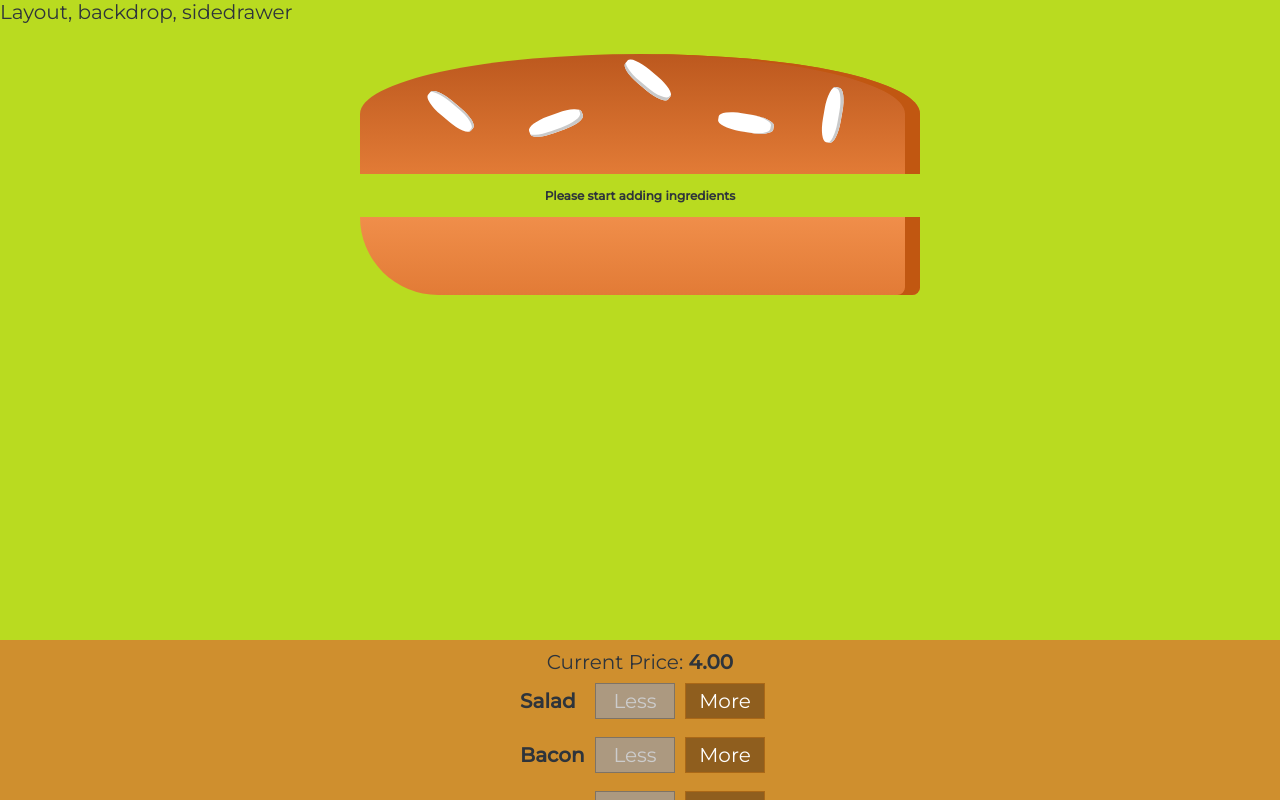
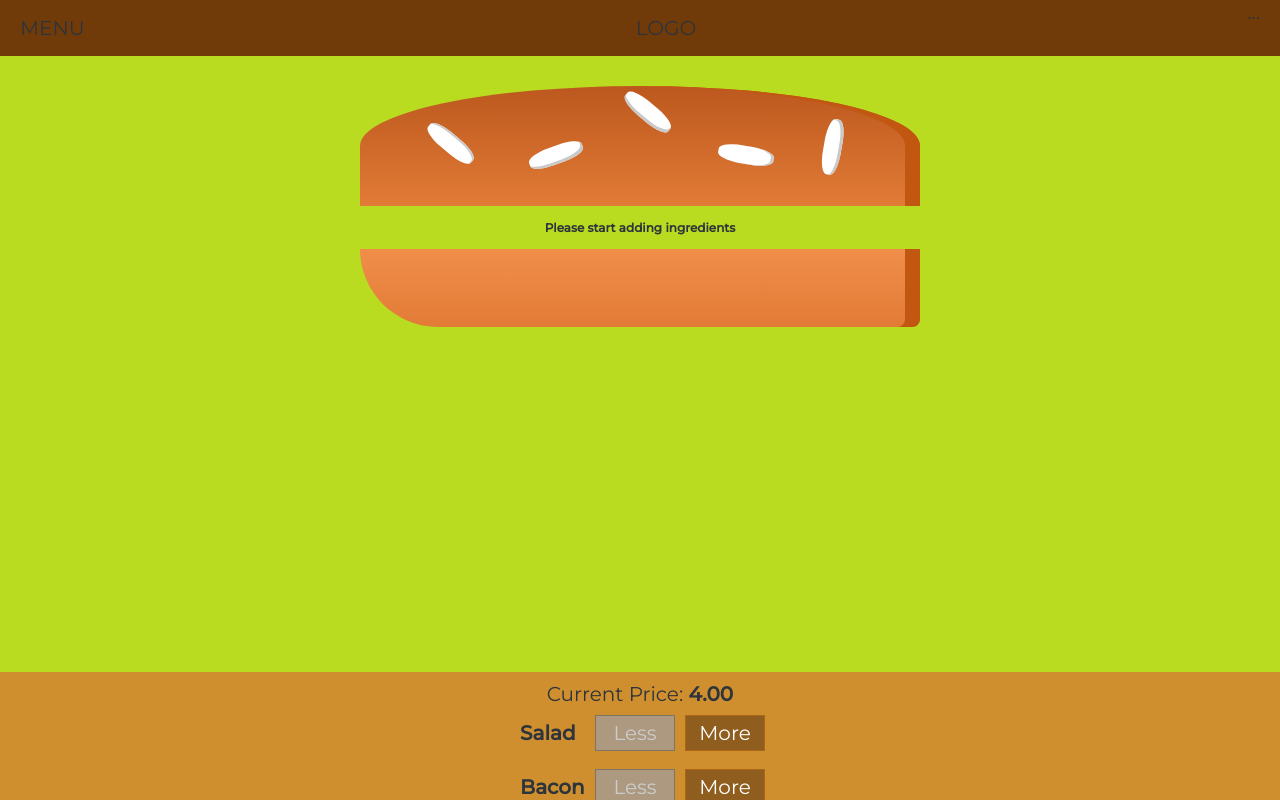
Before and after one commit to diego-c/react-complete-guide, a React app in the folder my-burger-app-basic/: page / in a window 1280 px wide. Shown: the top 800 px of the page. Built offline with nearby package versions, Linux system fonts and the light colour scheme.

Commit message:
section 8 lecture 127

```diff
--- a/my-burger-app-basic/src/components/Layout/Layout.css
+++ b/my-burger-app-basic/src/components/Layout/Layout.css
@@ -1,3 +1,3 @@
 .Main {
-    margin-top: 1.6rem;
+    margin-top: 7.2rem;
 }
--- a/my-burger-app-basic/src/components/Layout/Layout.js
+++ b/my-burger-app-basic/src/components/Layout/Layout.js
@@ -1,12 +1,11 @@
 import React from 'react';
 import Aux from '../../hoc/Aux';
+import Toolbar from '../Navigation/Toolbar/Toolbar';
 import classes from './Layout.css';
 
 const layout = props => (
     <Aux>
-        <div>
-            Layout, backdrop, sidedrawer
-        </div>
+        <Toolbar />
         <main className = { classes.Main }>
             { props.children }
         </main>
--- /dev/null
+++ b/my-burger-app-basic/src/components/Navigation/Toolbar/Toolbar.css
@@ -0,0 +1,19 @@
+.Toolbar {
+    height: 5.6rem;
+    width: 100%;
+    position: fixed;
+    top: 0;
+    left: 0;
+    background-color: #703B09;
+    display: flex;
+    justify-content: space-between;
+    align-items: center;
+    padding: 0 2rem;
+    z-index: 90;
+}
+
+
+.Toolbar nav {
+    height: 100%;
+
+}
--- /dev/null
+++ b/my-burger-app-basic/src/components/Navigation/Toolbar/Toolbar.js
@@ -0,0 +1,15 @@
+import React from 'react';
+import classes from './Toolbar.css';
+
+const toolbar = props => (
+    <header
+    className = { classes.Toolbar }>
+        <div>MENU</div>
+        <div>LOGO</div>
+        <nav>
+            ...
+        </nav>
+    </header>
+);
+
+export default toolbar;
```
